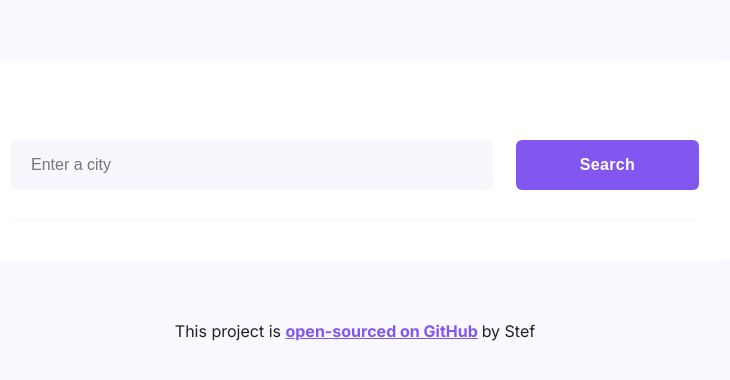
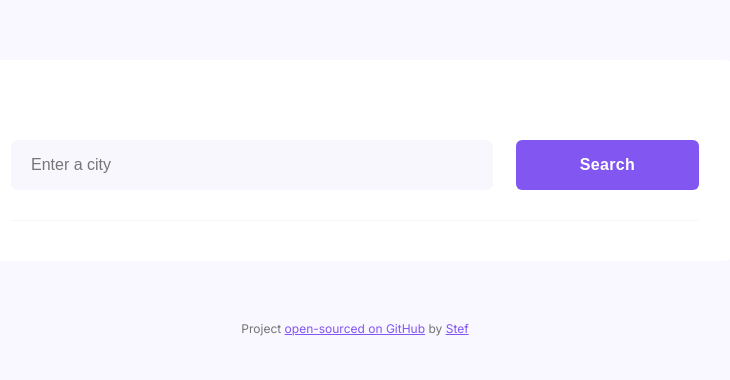
Before and after one commit to stef-ania/react-weather-app, a Next.js app: page / in a window 1280 px wide. Shown: the top 380 px of the page, without its empty margins (285-1015 px from the left). Built offline with nearby package versions, Linux system fonts and the light colour scheme; no server answers.

Commit message:
Styled footer

```diff
--- a/src/app/Components/Footer/Footer.jsx
+++ b/src/app/Components/Footer/Footer.jsx
@@ -4,14 +4,14 @@ import styles from "./Footer.module.css";
 export default function Footer() {
   return (
     <footer className={styles.footer}>
-      This project is{" "}
-      <strong>
-        {" "}
-        <a href="https://github.com/stef-ania/react-weather-app" target="_blank">
-          open-sourced on GitHub
-        </a>{" "}
-      </strong>
-      by Stef
+      Project{" "}
+      <a href="https://github.com/stef-ania/react-weather-app" target="_blank">
+        open-sourced on GitHub
+      </a>{" "}
+      by{" "}
+      <a href="https://github.com/stef-ania/" target="_blank">
+        Stef
+      </a>
     </footer>
   );
 }
--- a/src/app/Components/Footer/Footer.module.css
+++ b/src/app/Components/Footer/Footer.module.css
@@ -1,3 +1,6 @@
 .footer {
+  color: var(--light-text-color);
+  font-size: 0.75rem;
+  margin: 3rem auto;
   text-align: center;
 }
```
